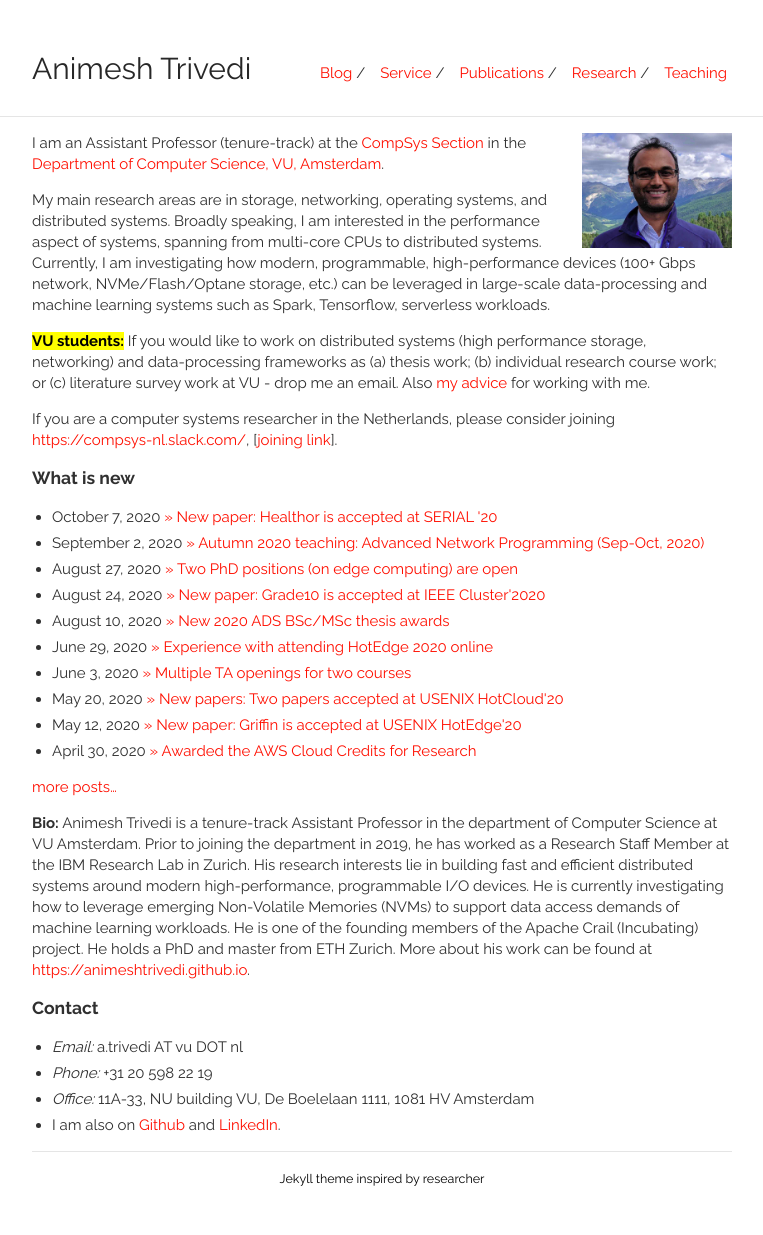
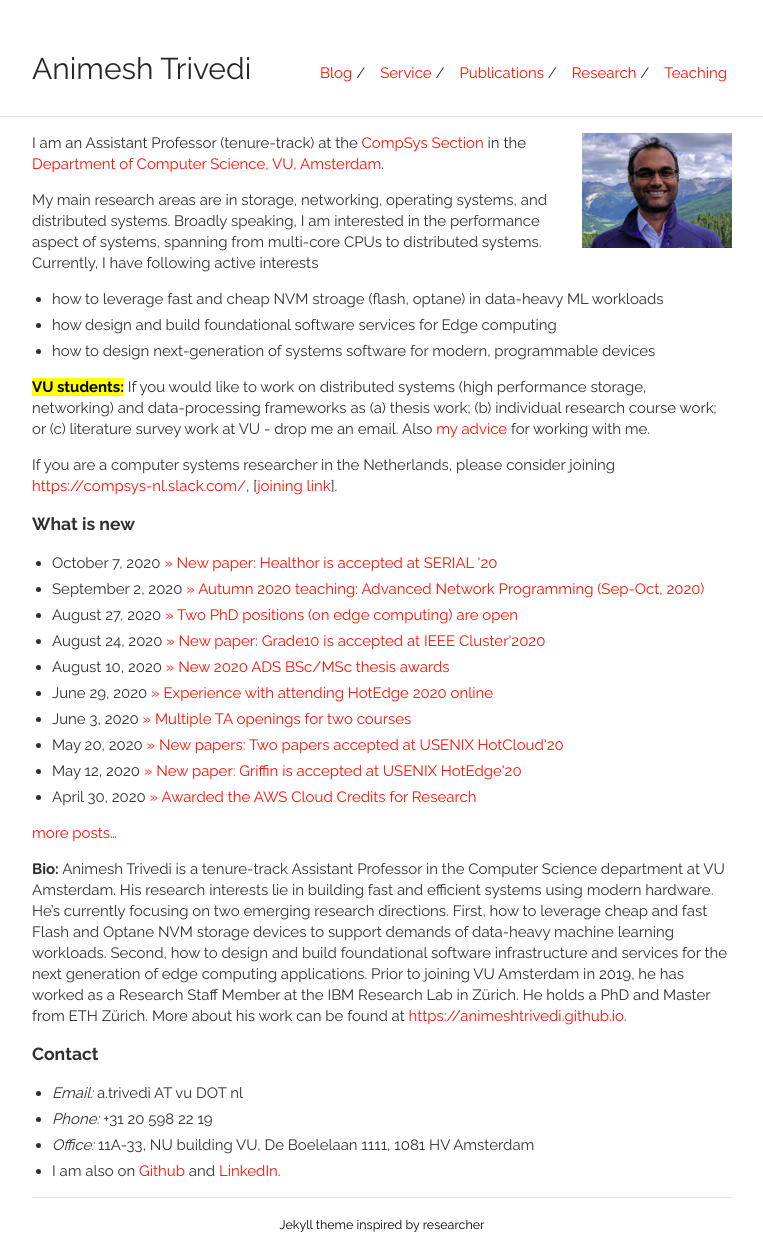
Before and after one commit to animeshtrivedi/animeshtrivedi.github.io, a Jekyll site: the page built from index.md, in a window 1280 px wide. Shown: the whole page, without its empty margins (258-1021 px from the left). Built offline with Jekyll 4.4.1, drawn with Linux system fonts in a browser that asks for light colours; before the commit the page ends 1189 px from its top, so only the background shows below that.

Commit message:
updates, bio + typos
Signed-off-by: Animesh Trivedi <atrivedi@apache.org>

```diff
--- a/index.md
+++ b/index.md
@@ -10,9 +10,15 @@ style="float:right;width:25%;max-width:150px;margin-left:15px;"/></a>
 
 I am an Assistant Professor (tenure-track) at the [CompSys Section](https://www.vucompsys.net/) in the [Department of Computer Science, VU, Amsterdam](https://www.cs.vu.nl/en/index.aspx).
 
-My main research areas are in storage, networking, operating systems, and distributed systems. Broadly speaking, I am interested in the performance aspect of systems, spanning from multi-core CPUs to distributed systems. Currently, I am investigating how modern, programmable, high-performance devices (100+ Gbps network, NVMe/Flash/Optane storage, etc.) can be leveraged in large-scale data-processing and machine learning systems such as Spark, Tensorflow, serverless workloads.
+My main research areas are in storage, networking, operating systems, and distributed systems. Broadly speaking, I am interested in the performance aspect of systems, spanning from multi-core CPUs to distributed systems. Currently, I have following active interests
+  * how to leverage fast and cheap NVM stroage (flash, optane) in data-heavy ML workloads
+  * how design and build foundational software services for Edge computing
+  * how to design next-generation of systems software for modern, programmable devices
 
-<!-- I am one of the founding contributors of the [Apache Crail (Incubating)](https://crail.incubator.apache.org/) project. Prior to joining VU, I was a Researcher at the IBM Research Lab, Zurich. I obtained my PhD and MSc in Computer Science at ETH Zurich.
+<!--
+am investigating how modern, programmable, high-performance devices (100+ Gbps network, NVMe/Flash/Optane storage, etc.) can be leveraged in large-scale data-processing and machine learning systems such as Spark, Tensorflow, serverless workloads.
+
+I am one of the founding contributors of the [Apache Crail (Incubating)](https://crail.incubator.apache.org/) project. Prior to joining VU, I was a Researcher at the IBM Research Lab, Zurich. I obtained my PhD and MSc in Computer Science at ETH Zurich.
 Prior to joining VU, I was a Researcher at the IBM Research Lab, Zurich. I obtained my PhD and MSc in Computer Science at ETH Zurich.
 finished my PhD in Computer Science at ETH Zurich under the supervision of Prof. Thomas Gross.-->
 
@@ -45,7 +51,10 @@ If you are a computer systems researcher in the Netherlands, please consider joi
 <p><a href="{{ site.base }}/news/">more posts&hellip;</a></p>
 {% endif %}
 
-**Bio:** Animesh Trivedi is a tenure-track Assistant Professor in the department of Computer Science at VU Amsterdam. Prior to joining the department in 2019, he has worked as a Research Staff Member at the IBM Research Lab in Zurich. His research interests lie in building fast and efficient distributed systems around modern high-performance, programmable I/O devices. He is currently investigating how to leverage emerging Non-Volatile Memories (NVMs) to support data access demands of machine learning workloads. He is one of the founding members of the Apache Crail (Incubating) project. He holds a PhD and master from ETH Zurich. More about his work can be found at [https://animeshtrivedi.github.io](https://animeshtrivedi.github.io).
+**Bio:** Animesh Trivedi is a tenure-track Assistant Professor in the Computer Science department at VU Amsterdam. His research interests lie in building fast and efficient systems using modern hardware. He's currently focusing on two emerging research directions. First, how to leverage cheap and fast Flash and Optane NVM storage devices to support demands of data-heavy machine learning workloads. Second, how to design and build foundational software infrastructure and services for the next generation of edge computing applications. Prior to joining VU Amsterdam in 2019, he has worked as a Research Staff Member at the IBM Research Lab in Zürich. He holds a PhD and Master from ETH Zürich. More about his work can be found at [https://animeshtrivedi.github.io](https://animeshtrivedi.github.io).
+
+<!--
+Animesh Trivedi is a tenure-track Assistant Professor in the department of Computer Science at VU Amsterdam. Prior to joining the department in 2019, he has worked as a Research Staff Member at the IBM Research Lab in Zurich. His research interests lie in building fast and efficient distributed systems around modern high-performance, programmable I/O devices. He is currently investigating how to leverage emerging Non-Volatile Memories (NVMs) to support data access demands of machine learning workloads. He is one of the founding members of the Apache Crail (Incubating) project. He holds a PhD and master from ETH Zurich. More about his work can be found at [https://animeshtrivedi.github.io](https://animeshtrivedi.github.io).-->
 
 ### Contact
   * *Email:* a.trivedi AT vu DOT nl
```
Also changed, not shown: research.md (+5 -0 lines).
